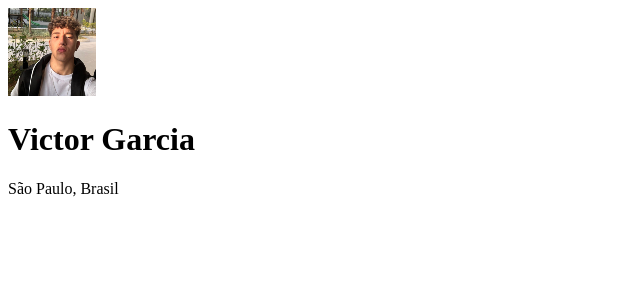
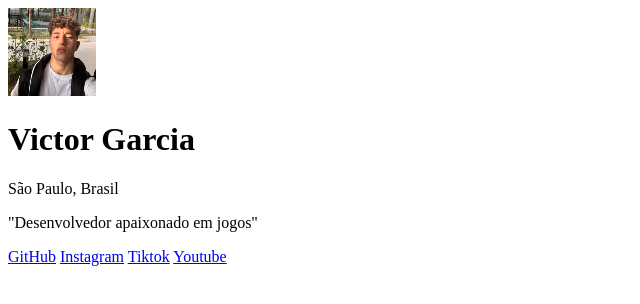
Before and after one commit to VitorGarcia7/meus-links, a plain HTML site: page index.html in a window 1280 px wide. Shown: the whole page, without its empty margins (0-640 px from the left). Drawn offline with Linux system fonts and the light colour scheme.

Commit message:
html completo

```diff
--- a/index.html
+++ b/index.html
@@ -10,6 +10,11 @@
         <img src="./victor.jpg" alt="Imagem do criador da página de Links, victor garcia">
         <h1>Victor Garcia</h1>
         <p>São Paulo, Brasil</p>
+        <p>"Desenvolvedor apaixonado em jogos"</p>
+        <a href="https://github.com/VitorGarcia7">GitHub</a>
+        <a href="https://www.instagram.com/vitorgrca_/">Instagram</a>
+        <a href="https://www.tiktok.com/@vitorgrca_">Tiktok</a>
+        <a href="https://www.youtube.com/@VictorGarcia09">Youtube</a>
     </div>
 </body>
 </html>
```
